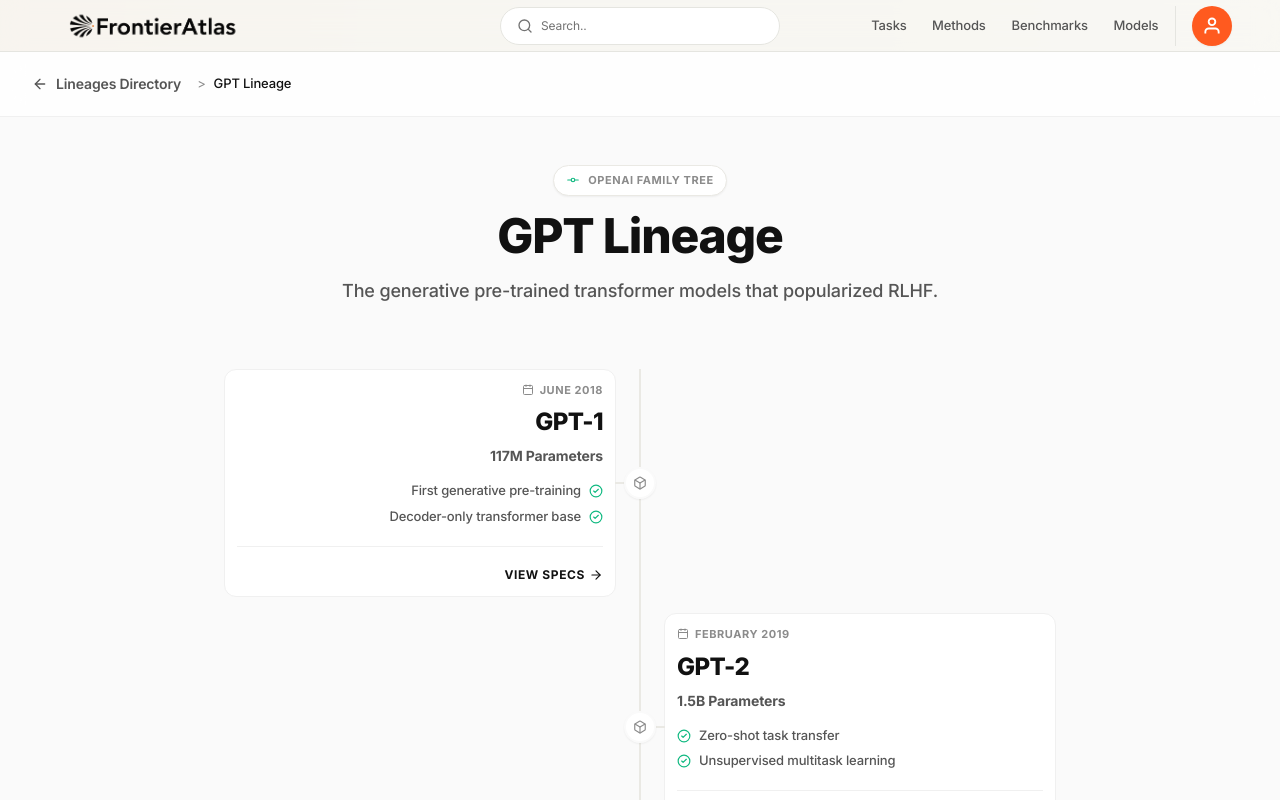
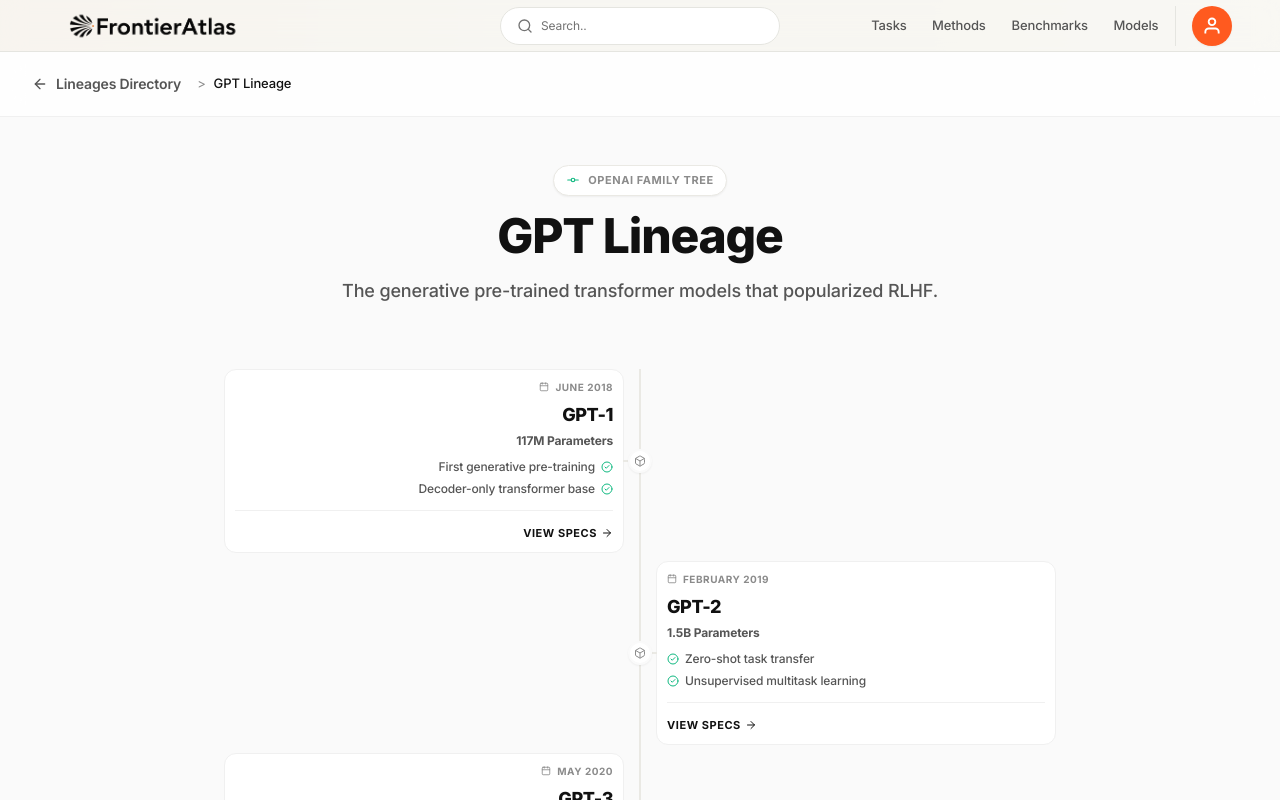
Before and after one commit to Deepak-Solanki04/Frontier_Atlas, a Next.js app: page /lineages/1 in a window 1280 px wide. Shown: the top 800 px of the page. Built offline with nearby package versions, Linux system fonts and the light colour scheme.

Commit message:
style: Ultra compact lineage timeline UI

```diff
--- a/app/lineages/[slug]/page.tsx
+++ b/app/lineages/[slug]/page.tsx
@@ -121,9 +121,9 @@ export default function LineageDetailPage({
         {/* TIMELINE TREE */}
         <div className="relative">
           {/* Central Line */}
-          <div className="absolute left-[16px] md:left-1/2 top-0 bottom-0 w-[2px] bg-[#EAE9E4] -translate-x-1/2" />
+          <div className="absolute left-[12px] md:left-1/2 top-0 bottom-0 w-[2px] bg-[#EAE9E4] -translate-x-1/2" />
 
-          <div className="flex flex-col gap-4">
+          <div className="flex flex-col gap-2">
             {lineage.nodes.map((node: any, index: number) => {
               const isEven = index % 2 === 0;
               const isSota = node.status === "State of the Art";
@@ -133,54 +133,54 @@ export default function LineageDetailPage({
                 <div key={node.id} className={`relative flex items-center ${isEven ? 'md:flex-row-reverse' : 'md:flex-row'}`}>
 
                   {/* Timeline Center Node */}
-                  <div className="absolute left-[16px] md:left-1/2 -translate-x-1/2 w-8 h-8 rounded-full bg-white border-2 border-[#FAFAFA] shadow-sm flex items-center justify-center z-10" style={{ color: isSota ? lineage.color : '#8B8B8B' }}>
-                    <Icon size={14} strokeWidth={isSota ? 2.5 : 2} />
+                  <div className="absolute left-[12px] md:left-1/2 -translate-x-1/2 w-6 h-6 rounded-full bg-white border-2 border-[#FAFAFA] shadow-sm flex items-center justify-center z-10" style={{ color: isSota ? lineage.color : '#8B8B8B' }}>
+                    <Icon size={12} strokeWidth={isSota ? 2.5 : 2} />
                   </div>
 
                   {/* Spacer for the opposite side on desktop */}
                   <div className="hidden md:block w-1/2" />
 
                   {/* Card Content */}
-                  <div className={`w-full md:w-1/2 pl-10 md:pl-0 ${isEven ? 'md:pr-6 text-left md:text-right' : 'md:pl-6 text-left'}`}>
-                    <div className={`bg-white rounded-[12px] border ${isSota ? 'border-2' : 'border'} p-3 transition-all hover:shadow-md relative group cursor-pointer`}
+                  <div className={`w-full md:w-1/2 pl-8 md:pl-0 ${isEven ? 'md:pr-4 text-left md:text-right' : 'md:pl-4 text-left'}`}>
+                    <div className={`bg-white rounded-[12px] border ${isSota ? 'border-2' : 'border'} p-2.5 transition-all hover:shadow-md relative group cursor-pointer`}
                          style={{ borderColor: isSota ? lineage.color : '#F0F0F0' }}>
 
                       {/* Connection Line to Center Node (Desktop only) */}
-                      <div className={`hidden md:block absolute top-1/2 -translate-y-1/2 w-6 h-[2px] bg-[#EAE9E4] transition-colors group-hover:bg-[#111111] ${isEven ? '-right-6' : '-left-6'}`} />
+                      <div className={`hidden md:block absolute top-1/2 -translate-y-1/2 w-4 h-[2px] bg-[#EAE9E4] transition-colors group-hover:bg-[#111111] ${isEven ? '-right-4' : '-left-4'}`} />
 
-                      <div className={`flex items-center gap-3 mb-2 ${isEven ? 'md:justify-end' : ''}`}>
-                        <div className="flex items-center gap-1.5 text-[11px] font-bold text-[#8B8B8B] uppercase tracking-wider">
-                          <Calendar size={12} />
+                      <div className={`flex items-center gap-2 mb-1.5 ${isEven ? 'md:justify-end' : ''}`}>
+                        <div className="flex items-center gap-1.5 text-[10px] font-bold text-[#8B8B8B] uppercase tracking-wider">
+                          <Calendar size={10} />
                           {node.date}
                         </div>
                         {isSota && (
-                          <span className="px-2 py-0.5 rounded text-[10px] font-bold uppercase tracking-wider bg-[#FFF6F3] text-[#FF5A1F] border border-[#FFEDD5]">
+                          <span className="px-2 py-0.5 rounded text-[9px] font-bold uppercase tracking-wider bg-[#FFF6F3] text-[#FF5A1F] border border-[#FFEDD5]">
                             SOTA
                           </span>
                         )}
                       </div>
 
-                      <h3 className="text-2xl font-extrabold text-[#111111] tracking-tight mb-2 group-hover:text-[#FF5A1F] transition-colors">
+                      <h3 className="text-lg font-extrabold text-[#111111] tracking-tight mb-1 group-hover:text-[#FF5A1F] transition-colors">
                         {node.name}
                       </h3>
 
-                      <div className={`text-sm font-bold text-[#555555] mb-4 ${isEven ? 'md:justify-end' : ''}`}>
+                      <div className={`text-xs font-bold text-[#555555] mb-2.5 ${isEven ? 'md:justify-end' : ''}`}>
                         {node.parameters} Parameters
                       </div>
 
-                      <ul className={`space-y-2 ${isEven ? 'md:text-right' : 'text-left'}`}>
+                      <ul className={`space-y-1.5 ${isEven ? 'md:text-right' : 'text-left'}`}>
                         {node.highlights.map((highlight: string, i: number) => (
-                          <li key={i} className={`flex items-start gap-2 text-[13px] font-medium text-[#555555] ${isEven ? 'md:flex-row-reverse' : ''}`}>
-                            <CheckCircle2 size={14} className="shrink-0 mt-0.5 text-[#10B981]" />
+                          <li key={i} className={`flex items-start gap-1.5 text-[12px] font-medium text-[#555555] ${isEven ? 'md:flex-row-reverse' : ''}`}>
+                            <CheckCircle2 size={12} className="shrink-0 mt-0.5 text-[#10B981]" />
                             <span className="leading-snug">{highlight}</span>
                           </li>
                         ))}
                       </ul>
 
                       {/* View Model Button (Mock) */}
-                      <div className={`mt-5 pt-4 border-t border-[#F0F0F0] ${isEven ? 'md:text-right' : 'text-left'}`}>
-                        <span className="inline-flex items-center gap-1 text-[12px] font-bold text-[#111111] uppercase tracking-wider group-hover:text-[#FF5A1F] transition-colors">
-                          View Specs <ArrowRight size={14} />
+                      <div className={`mt-3 pt-2.5 border-t border-[#F0F0F0] ${isEven ? 'md:text-right' : 'text-left'}`}>
+                        <span className="inline-flex items-center gap-1 text-[11px] font-bold text-[#111111] uppercase tracking-wider group-hover:text-[#FF5A1F] transition-colors">
+                          View Specs <ArrowRight size={12} />
                         </span>
                       </div>
 
@@ -193,7 +193,7 @@ export default function LineageDetailPage({
           </div>
 
           {/* Bottom faded fade out line */}
-          <div className="absolute left-[16px] md:left-1/2 -bottom-20 w-[2px] h-20 bg-gradient-to-b from-[#EAE9E4] to-transparent -translate-x-1/2" />
+          <div className="absolute left-[12px] md:left-1/2 -bottom-20 w-[2px] h-20 bg-gradient-to-b from-[#EAE9E4] to-transparent -translate-x-1/2" />
         </div>
 
       </main>
```
